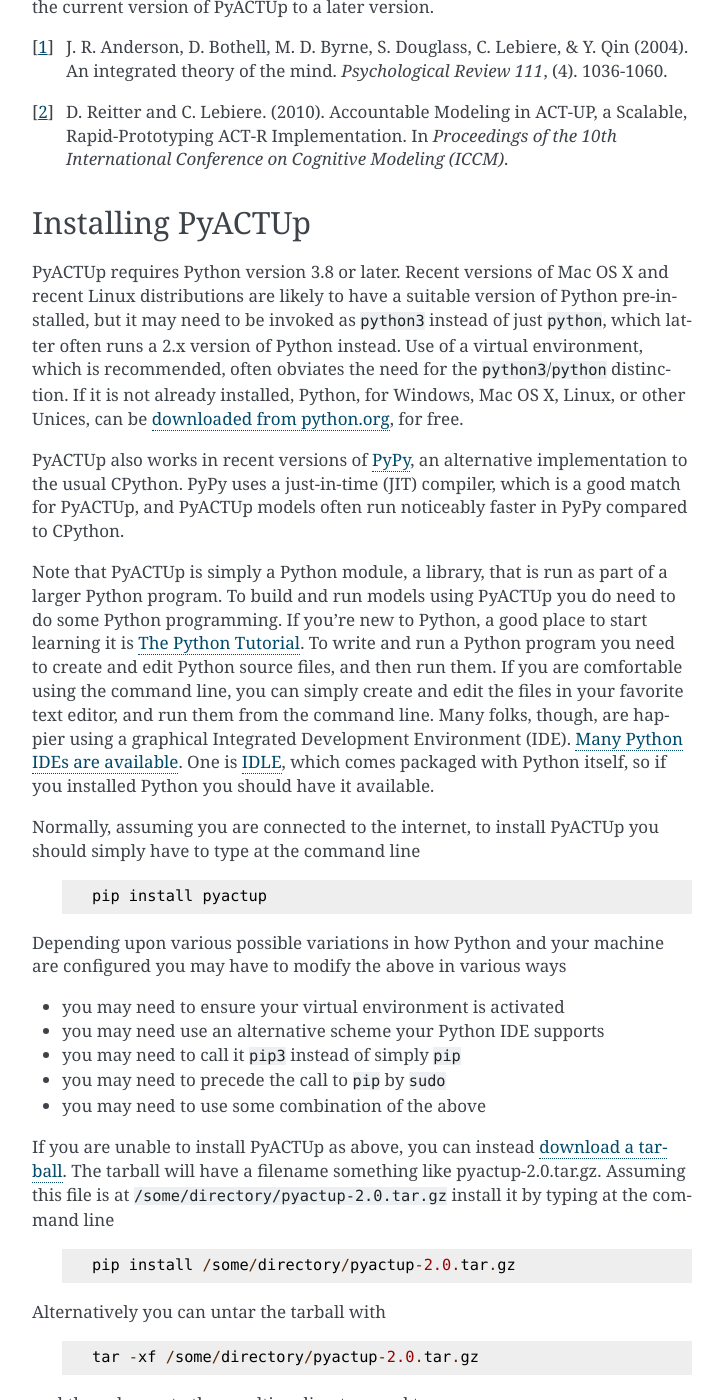
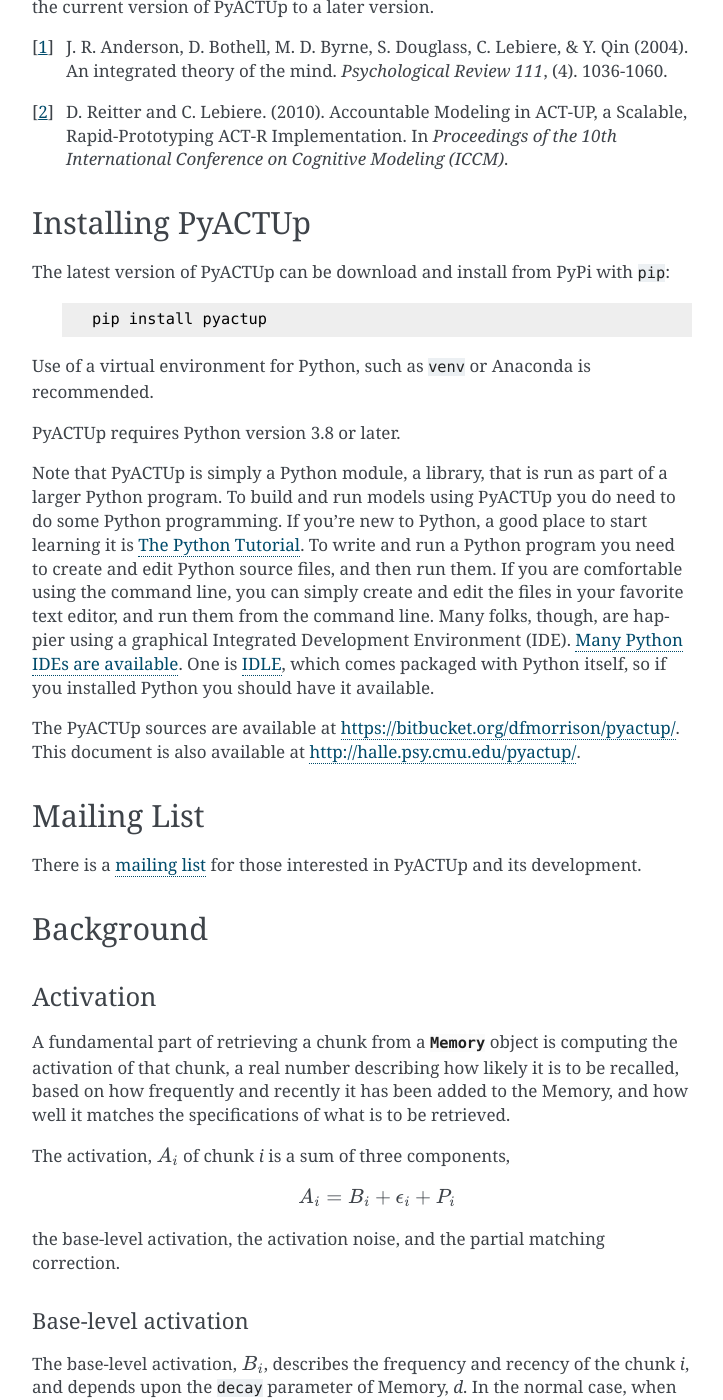
Before and after one commit to dfmorrison/pyactup, a Sphinx documentation site: the page built from doc/index.rst, in a window 1280 px wide and 1400 px high, scrolled down 1080 px. Shown: the whole window, without its empty margins (388-1111 px from the left). Built offline with Sphinx 7.4.7, drawn with Linux system fonts in a browser that asks for light colours; formulas are drawn with MathJax 3; some of the changed text lies outside the part shown.

Commit message:
done with v2.0, short of the version number

```diff
--- a/doc/index.rst
+++ b/doc/index.rst
@@ -56,16 +56,13 @@
 Installing PyACTUp
 ==================
 
-PyACTUp requires Python version 3.8 or later. Recent versions of Mac OS X and recent Linux distributions
-are likely to have a suitable version of Python pre-installed, but it may need to be invoked as ``python3``
-instead of just ``python``, which latter often runs a 2.x version of Python instead. Use of a virtual environment,
-which is recommended, often obviates the need for the ``python3``/``python`` distinction.
-If it is not already installed, Python, for Windows, Mac OS X, Linux, or other Unices, can be
-`downloaded from python.org <http://www.python.org/download/>`_, for free.
+The latest version of PyACTUp can be download and install from PyPi with  ``pip``:
 
-PyACTUp also works in recent versions of `PyPy <https://pypy.org/>`_, an alternative implementation to the usual CPython.
-PyPy uses a just-in-time (JIT) compiler, which is a good match for PyACTUp, and PyACTUp models often
-run noticeably faster in PyPy compared to CPython.
+  .. parsed-literal:: pip install pyactup
+
+Use of a virtual environment for Python, such as ``venv`` or Anaconda is recommended.
+
+PyACTUp requires Python version 3.8 or later.
 
 Note that PyACTUp is simply a Python module, a library, that is run as part of a larger
 Python program. To build and run models using PyACTUp you do need to do
@@ -82,38 +79,10 @@
 which comes packaged with Python itself, so if you installed Python
 you should have it available.
 
-Normally, assuming you are connected to the internet, to install PyACTUp you should simply have to type at the command line
-
-  .. parsed-literal:: pip install pyactup
-
-Depending upon various possible variations in how Python and your machine are configured
-you may have to modify the above in various ways
-
-* you may need to ensure your virtual environment is activated
-
-* you may need use an alternative scheme your Python IDE supports
-
-* you may need to call it ``pip3`` instead of simply ``pip``
-
-* you may need to precede the call to ``pip`` by ``sudo``
-
-* you may need to use some combination of the above
-
-If you are unable to install PyACTUp as above, you can instead
-`download a tarball <https://bitbucket.org/dfmorrison/pyactup/downloads/?tab=downloads>`_.
-The tarball will have a filename something like pyactup-2.0.tar.gz.
-Assuming this file is at ``/some/directory/pyactup-2.0.tar.gz`` install it by typing at the command line
-
-  .. parsed-literal:: pip install /some/directory/pyactup-2.0.tar.gz
-
-Alternatively you can untar the tarball with
-
-  .. parsed-literal:: tar -xf /some/directory/pyactup-2.0.tar.gz
-
-and then change to the resulting directory and type
-
-  .. parsed-literal:: python setup.py install
-
+The PyACTUp sources are available
+at `https://bitbucket.org/dfmorrison/pyactup/ <https://bitbucket.org/dfmorrison/pyactup/>`_.
+This document is also available
+at `http://halle.psy.cmu.edu/pyactup/ <http://halle.psy.cmu.edu/pyactup/>`_.
 
 Mailing List
 ============
@@ -207,13 +176,13 @@
 it appears in a ``Memory``’s chunks. A function is supplied to this method to be applied to values of the
 attributes of given names, this function returning a similarity value. In addition, the ``similarity`` method
 can assign a weight, :math:`\omega`, to these slots, allowing the mismatch contributions of multiple slots
-to be scaled with respect to one another. If not explicitly supplied this weight defaults to one.
+to be scaled with respect to one another. If not explicitly supplied this weight defaults to one.o
 
 If the ``mismatch`` parameter has real value :math:`\mu`, the similarity of slot *k* of *i* to the desired
-value of that slot in the retrieval is :math:`S_{ik}`, and the similarity weight of slot *i* is :math:`\omega_{i}`,
+value of that slot in the retrieval is :math:`S_{ik}`, and the similarity weight of slot *k* is :math:`\omega_{k}`,
 the partial matching correction is
 
-  .. math:: P_{i} = \mu \sum_{k} \omega_{i} (S_{ik} - 1)
+  .. math:: P_{i} = \mu \sum_{k} \omega_{k} (S_{ik} - 1)
 
 The value of :math:`\mu` is normally positive, so :math:`P_{i}` is normally negative, and increasing dissimilarities
 reduce the total activation, scaled by the value of :math:`\mu`.
--- a/test_pyactup.py
+++ b/test_pyactup.py
@@ -632,10 +632,11 @@
                     m.advance()
         b, p = m.discrete_blend("o", {"s": 5})
         assert b == 5
-        assert isclose(dict(p)[3], 0.1526351150445461)
+        assert isclose(p[3], 0.1526351150445461)
+        assert isclose(p[7], 0.07737041353204682)
         b, p = m.discrete_blend("o")
         assert b == 5
-        assert isclose(dict(p)[4], 0.07519141419785559)
+        assert isclose(p[4], 0.07519141419785559)
 
 def test_mixed_slots():
     def run_once(d_ret_u=0, d_ret_a=0, d_ret_m=None,
```
Also changed, not shown: other parts of doc/index.rst (+0 -2 lines), README.md (+4 -31 lines), pyactup.py (+18 -16 lines), requirements.txt (renamed from requirement.txt), 1 other file.
